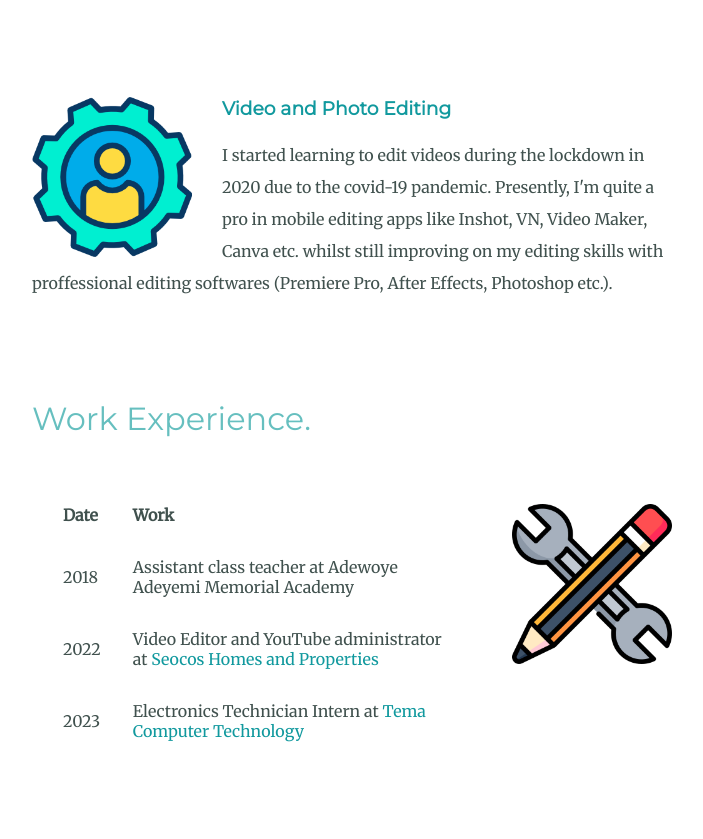
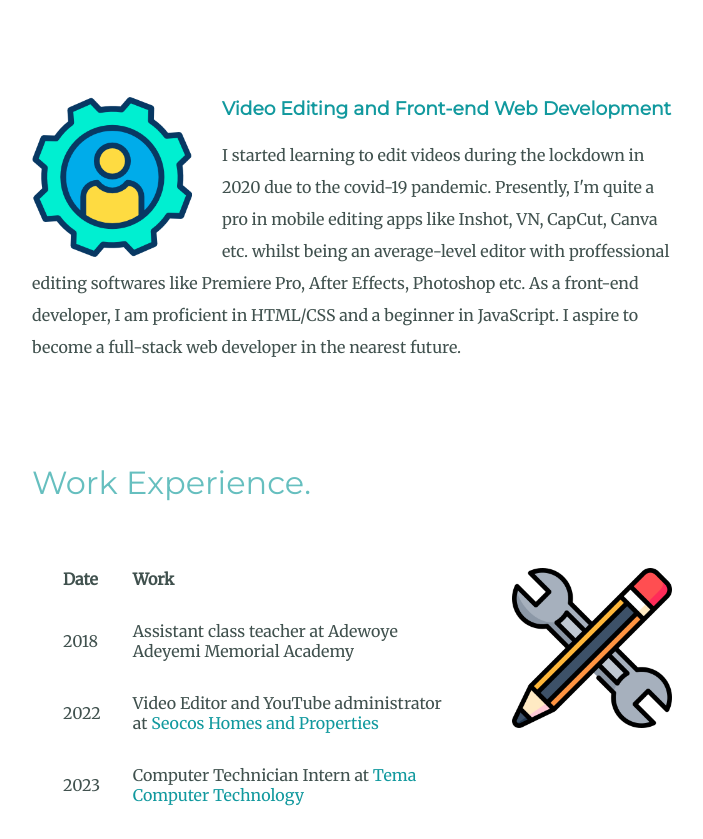
Before and after one commit to coolkolex/me, a plain HTML site: page index.html in a window 1280 px wide. Shown: the part 1569-2408 px from the top of the page, without its empty margins (288-991 px from the left). Drawn offline with Linux system fonts and the light colour scheme.

Commit message:
Update index.html

```diff
--- a/index.html
+++ b/index.html
@@ -32,9 +32,8 @@
       <h2>My Skills.</h2>
       <div class="skill-row">
         <img class="skill-img" src="images/settings.png" alt="skills">
-        <h3>Video and Photo Editing</h3>
-        <p>I started learning to edit videos during the lockdown in 2020 due to the covid-19 pandemic. Presently, I'm quite a pro in mobile editing apps like Inshot, VN, Video Maker, Canva etc. whilst still improving on my editing skills with
-          proffessional editing softwares (Premiere Pro, After Effects, Photoshop etc.). </p>
+        <h3>Video Editing and Front-end Web Development</h3>
+        <p>I started learning to edit videos during the lockdown in 2020 due to the covid-19 pandemic. Presently, I'm quite a pro in mobile editing apps like Inshot, VN, CapCut, Canva etc. whilst being an average-level editor with proffessional editing softwares like Premiere Pro, After Effects, Photoshop etc. As a front-end developer, I am proficient in HTML/CSS and a beginner in JavaScript. I aspire to become a full-stack web developer in the nearest future.</p>
       </div>
       <div class="skill-row">
         <h2>Work Experience.</h2>
@@ -57,7 +56,7 @@
           </tr>
           <tr>
             <td>2023</td>
-            <td>Electronics Technician Intern at <a class="num" href="https://www.temacomputertechnology.com">Tema Computer Technology</a></td>
+            <td>Computer Technician Intern at <a class="num" href="tel:08071689124">Tema Computer Technology</a></td>
           </tr>
         </table>
         </p>
@@ -81,7 +80,7 @@
 
   <div class="bottom-container">
     <a class="footer-link" href="https://www.linkedin.com/in/kolade-duromola-47a018209/">LinkedIn</a>
-    <a class="footer-link" href="https://twitter.com/cool_kolex">Twitter</a>
+    <a class="footer-link" href="https://twitter.com/DuromolaK/">X/Twitter</a>
     <a class="footer-link" href="https://www.instagram.com/cool.kolex/">Instagram</a>
     <p class="copyright">© Kolade Duromola.</p>
   </div>
```
